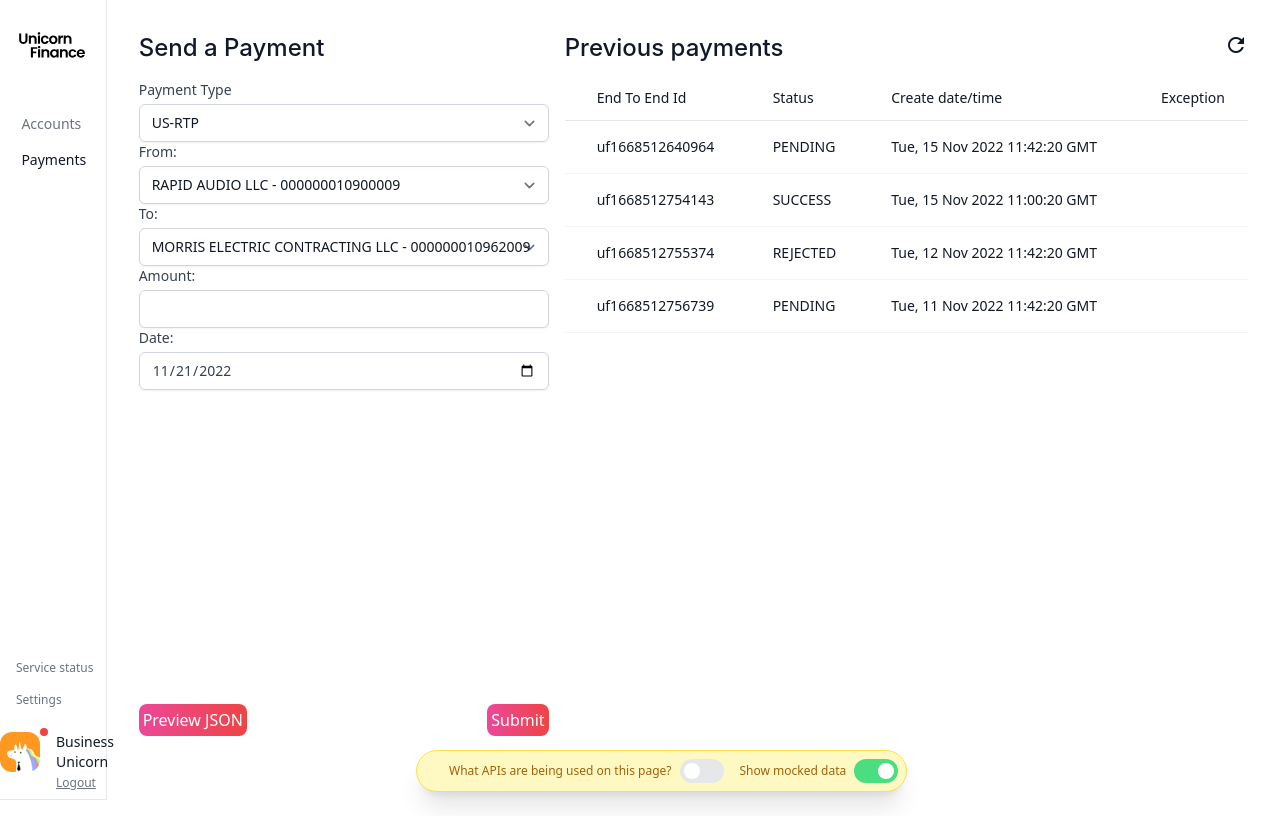
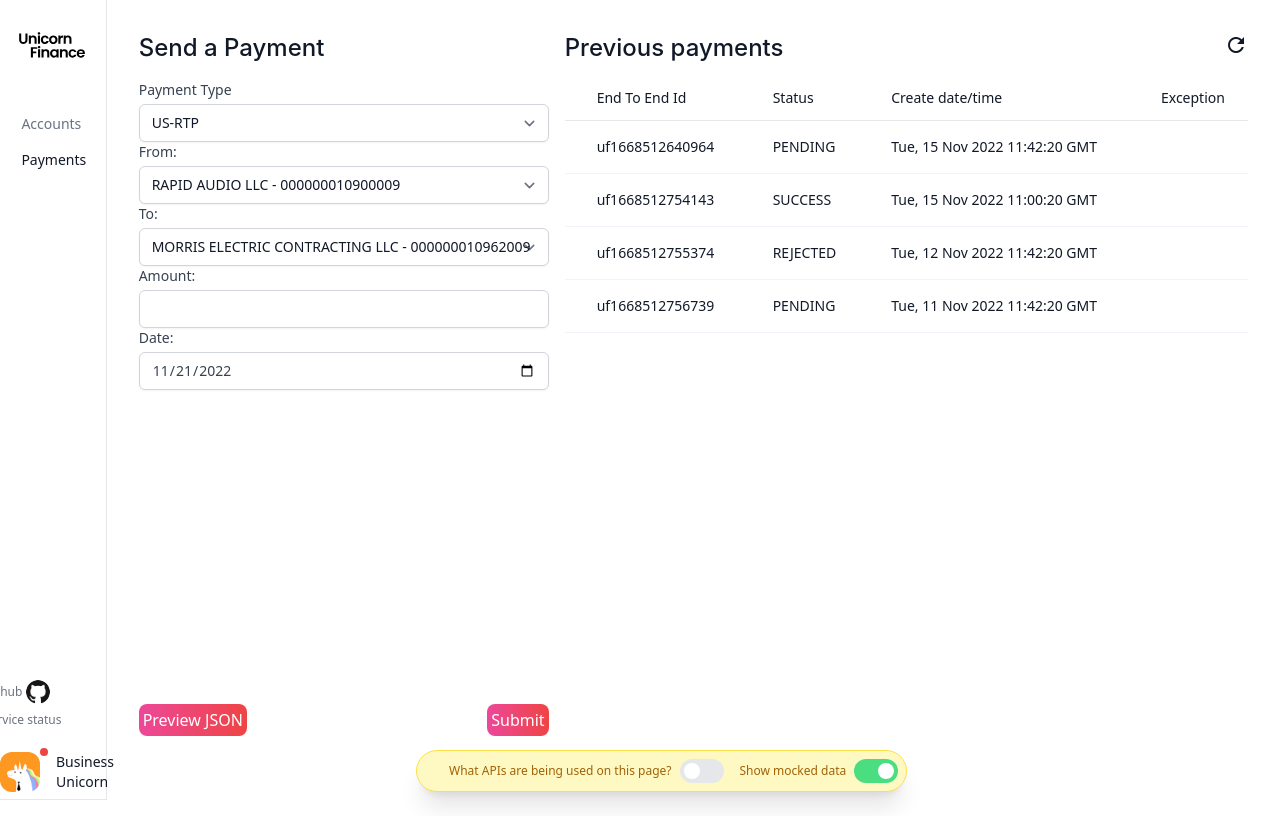
Before and after one commit to jpmorganchase/payments, a React (Create React App) app in the folder app/client/: page /payments in a window 1280 px wide. Built offline with nearby package versions, Linux system fonts and the light colour scheme.

Commit message:
Added github link and removed non-working buttons

```diff
--- a/app/client/src/components/sendPayments/SendPaymentForm.tsx
+++ b/app/client/src/components/sendPayments/SendPaymentForm.tsx
@@ -191,7 +191,7 @@ function MakePaymentForm({ accountDetails }: MakePaymentFormProps) {
           />
         </>
       )}
-      {((!displayingApiData && createPaymentMutation.isIdle && !displayingMockedData) || (displayingMockedData && !apiResponse)) && (
+      {(!displayingApiData && ((createPaymentMutation.isIdle && !displayingMockedData) || (displayingMockedData && !apiResponse))) && (
         <>
           <form onSubmit={handleSubmit(onSubmit)} id="hook-form">
             <div className="col-span-6 sm:col-span-3">
--- a/app/client/src/components/sidebar.tsx
+++ b/app/client/src/components/sidebar.tsx
@@ -5,15 +5,16 @@ import { NavLink } from 'react-router-dom';
 import { Popover } from '@headlessui/react';
 import ufLogoLarge from '../images/uf-logo.svg';
 import avatar from '../images/avatar.png';
+import github from '../images/github.png';
 
 const linkClassName = 'border-t-2 lg:border-l-2 lg:border-t-0 border-transparent px-4 py-8 lg:py-2 lg:px-8 hover:text-gray-700';
 const activeClassName = 'border-pink-500 text-gray-900';
-const submenuClassName = 'block px-8 py-2 hover:text-gray-700';
+const submenuClassName = 'block py-2 hover:text-gray-700';
 
 function Sidebar() {
   return (
     <div className="flex lg:flex-none w-full lg:w-1/12 border-b lg:border-r border-gray-200 ">
-      <nav className="px-8 py-4 lg:p-8 lg:pr-0 flex flex-row lg:flex-col justify-between w-full items-center ">
+      <nav className="px-4 py-4 lg:p-8 lg:pr-0 flex flex-row lg:flex-col justify-between w-full items-center ">
         <div className="flex flex-row lg:flex-col">
           <NavLink to="accounts" className="mb-0 lg:mb-12 block" data-cy="logo">
             <img
@@ -54,26 +55,32 @@ function Sidebar() {
             <Popover.Panel className="absolute z-10 w-max max-w-sm px-4 mt-3 transform -translate-x-3/4 left-1/2">
               <div className="overflow-hidden rounded-lg shadow-lg ring-1 ring-black ring-opacity-5">
                 <div className="relative grid bg-white p-7 grid-cols-1 gap-3">
+                  <a href="https://github.com/jpmorganchase/payments-showcase" className="flex gap-1">
+                    <img className="rounded-xl w-6" src={github} alt="Github" />
+                    Github
+                  </a>
                   <a href="/service_status" data-cy="serviceStatusLink">
                     Service Status
                   </a>
-                  <a href="#">Settings</a>
                 </div>
                 <div className="relative p-4 bg-gray-50 grid grid-cols-1 gap-2">
                   <p className="font-medium w-auto">Business Unicorn</p>
-
-                  <a
-                    className=" text-xs text-gray-500 underline hover:no-underline"
-                    href="#"
-                  >
-                    Logout
-                  </a>
                 </div>
               </div>
             </Popover.Panel>
           </Popover>
 
           <ul className="hidden lg:block -ml-4 text-gray-500 text-xs mb-4">
+            <a
+              target="_blank"
+              className="flex gap-1 items-center"
+              href="https://github.com/jpmorganchase/payments-showcase"
+              rel="noreferrer"
+            >
+              <li className="text-center">Github</li>
+              <img className="rounded-xl w-6" src={github} alt="Github" />
+
+            </a>
             <NavLink
               data-cy="serviceStatusDesktopLink"
               className={({ isActive }) => (isActive
@@ -83,21 +90,13 @@ function Sidebar() {
             >
               <li>Service status</li>
             </NavLink>
-            <NavLink className={submenuClassName} to="service_status">
-              <li>Settings</li>
-            </NavLink>
           </ul>
           <div className="hidden lg:flex text-sm relative">
             <span className="block absolute bg-red-500 p-1 left-10 -top-1 rounded-xl" />
             <img className="rounded-xl w-10 h-10 " src={avatar} alt="Avatar" />
             <div className=" lg:block flex flex-col pl-4">
               <p className="font-medium w-8/12">Business Unicorn</p>
-              <a
-                className=" text-xs text-gray-500 underline hover:no-underline"
-                href="#"
-              >
-                Logout
-              </a>
+
             </div>
           </div>
         </div>
```
Also changed, not shown: app/client/src/images/github.png (added).
